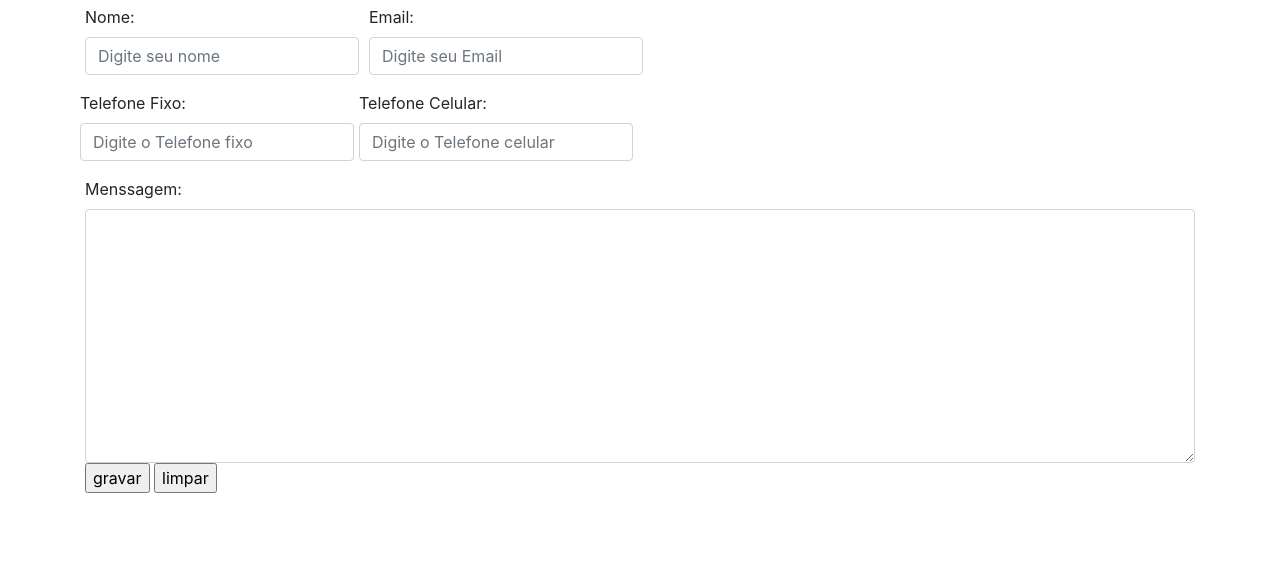
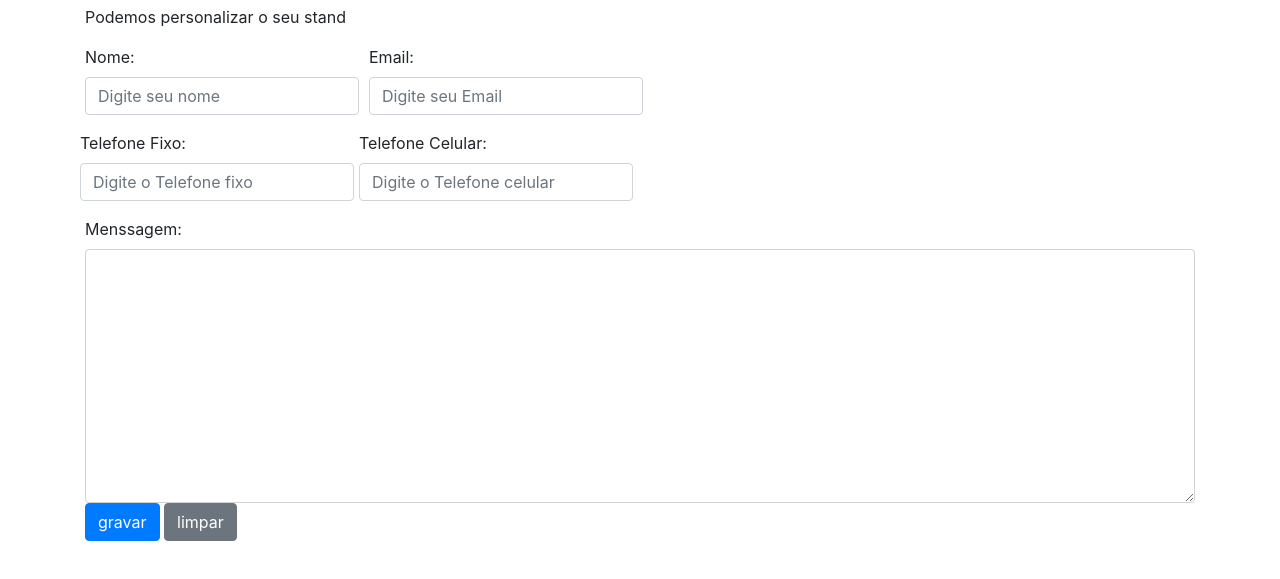
Before and after one commit to Mvinicius21rj/shopping_infocena_marcos, a plain HTML site: page aluguel.html in a window 1280 px wide. Shown: the part 91-670 px from the top of the page. Drawn offline with nearby package versions, Linux system fonts and the light colour scheme.

Commit message:
alterações da black friday

```diff
--- a/aluguel.html
+++ b/aluguel.html
@@ -22,6 +22,8 @@
             </ul>
 
         <h1>Alugue sua loja</h1>
+
+        <p>Podemos personalizar o seu stand</p>
 
         <form method="post" action="pagina2.html">
 
@@ -65,8 +67,8 @@
                 rows="10" maxlength="300" id="idmenssagem" class="form-control"></textarea>
                 <div>
 
-            <input type="submit" value="gravar"/>
-            <input type="reset" value="limpar"/>
+            <input type="submit" value="gravar" class="btn btn-primary"/>
+            <input type="reset" value="limpar" class="btn btn-secondary"/>
             </div>
 
 
```
Also changed, not shown: produtos.html (+2 -0 lines), quem_somos.html (+2 -0 lines).
